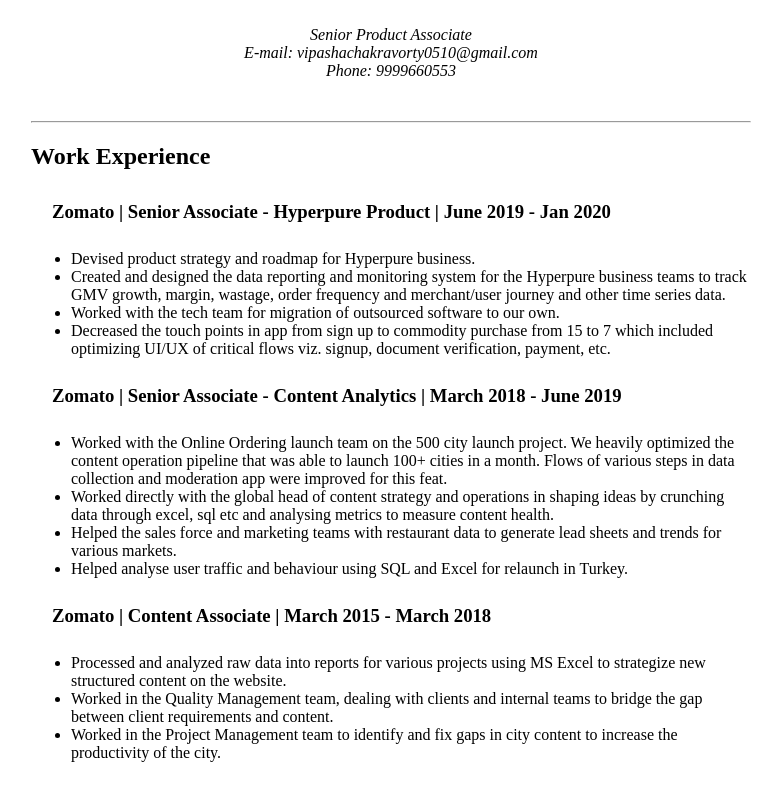
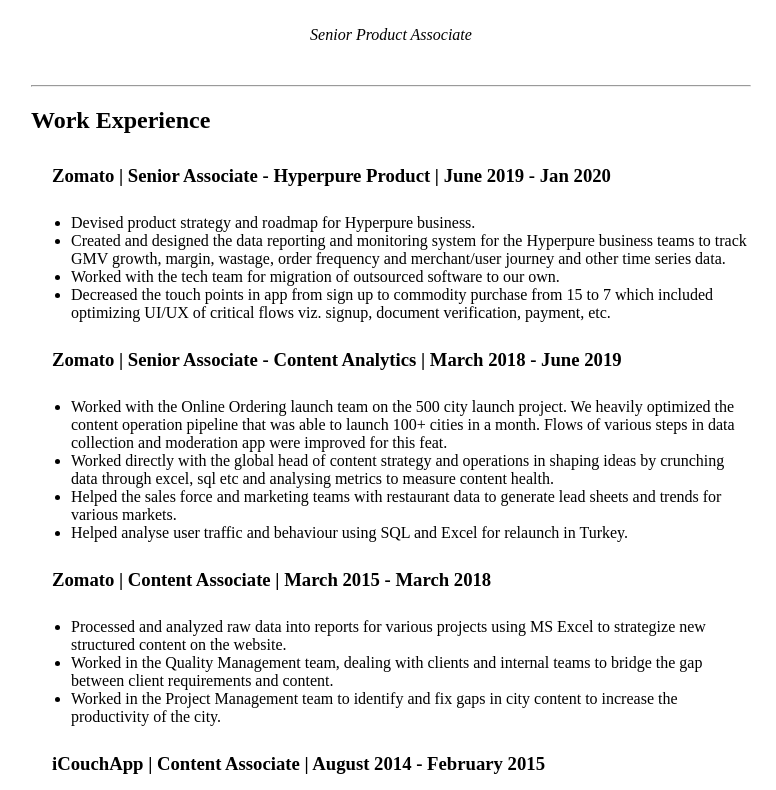
Before and after one commit to Vipasha42/vipasha42.github.io, a plain HTML site: page index.html in a window 1280 px wide. Shown: the part 78-868 px from the top of the page, without its empty margins (249-1025 px from the left). Drawn offline with Linux system fonts and the light colour scheme.

Commit message:
Update index.html

```diff
--- a/index.html
+++ b/index.html
@@ -23,8 +23,7 @@ h3 {
 <body>
 
 <h1 style="font-size:35px; text-align:center;">Vipasha Chakravorty</h1>
-<p style="text-align:center;"> <i>Senior Product Associate
-<br>E-mail: vipashachakravorty0510@gmail.com <br>Phone: 9999660553 </i>
+<p style="text-align:center;"> <i>Senior Product Associate</i>
 </p><hr>
 
 <h2>Work Experience</h2>
```
